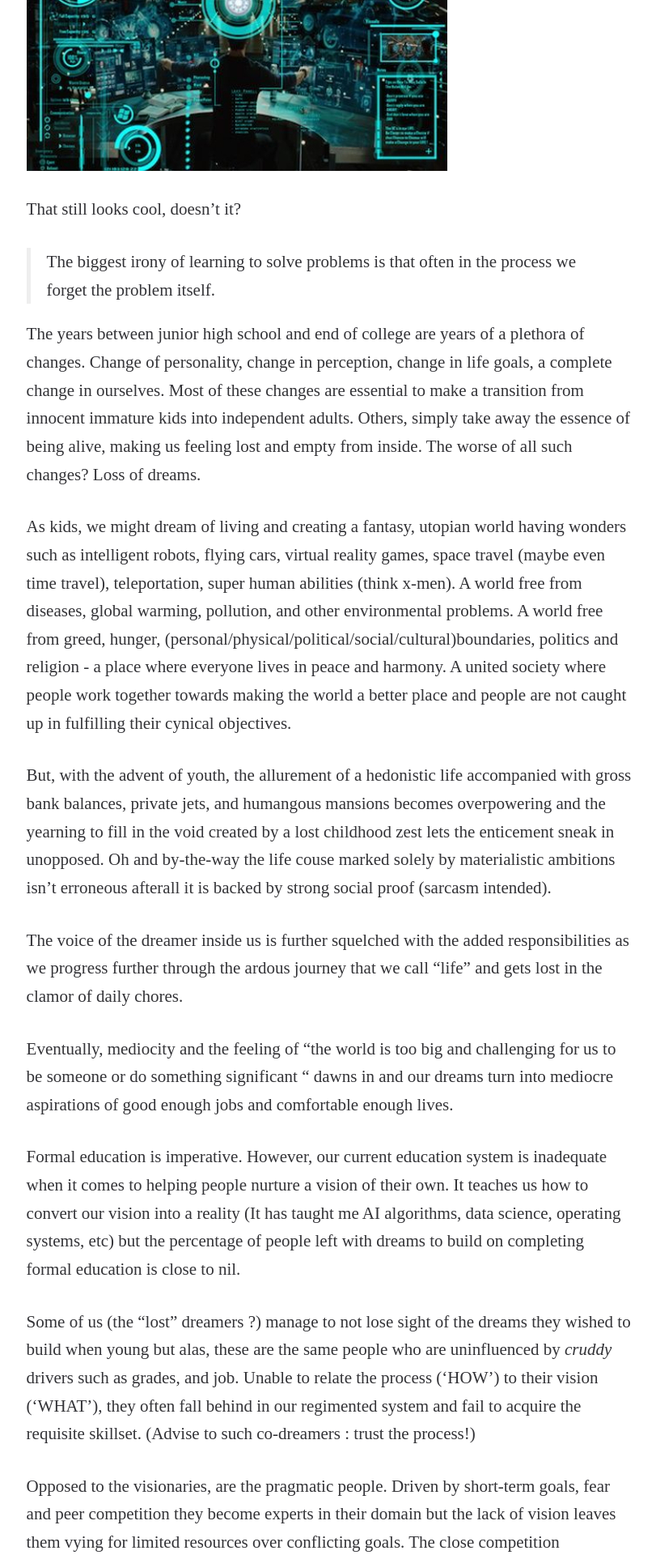
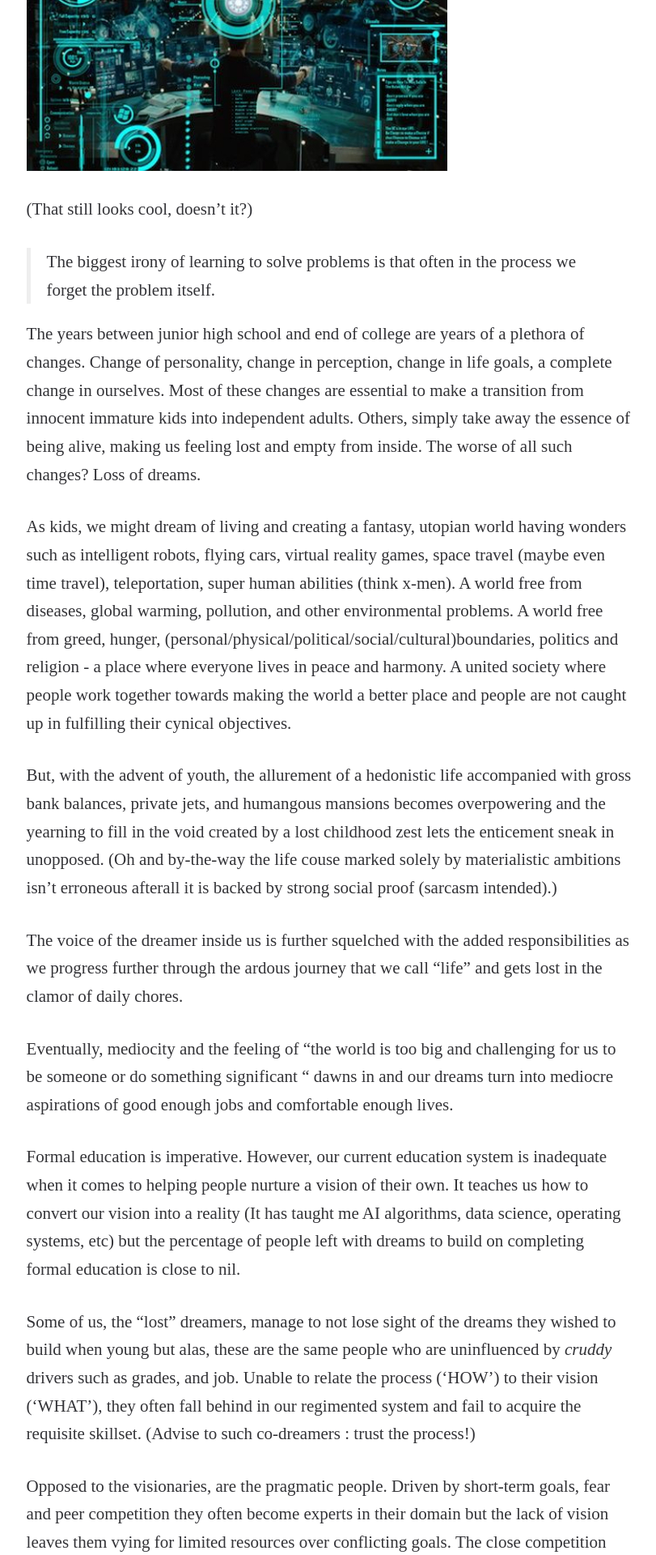
Before and after one commit to samyak45/samyak45.github.io, a Jekyll site: the page built from _posts/2016-05-14-laments-of-an-aging-childhood-dreamer.md, in a window 1280 px wide. Shown: the part 2284-4204 px from the top of the page at 81% size, without its empty margins (233-1044 px from the left). Built offline with Jekyll 4.4.1, drawn with Linux system fonts in a browser that asks for light colours; some web fonts are replaced; some of the changed text lies outside the part shown.

Commit message:
Edits to laments of an aging childhood dreamer

```diff
--- a/_posts/2016-05-14-laments-of-an-aging-childhood-dreamer.md
+++ b/_posts/2016-05-14-laments-of-an-aging-childhood-dreamer.md
@@ -39,7 +39,7 @@
 
 ![Iron Man Augemted Reality & JARVIS](http://samyakchoudhary.com/img/iron-man-jarvis-augmented-reality.jpg){: .center-image }
 
-That still looks cool, doesn't it?
+(That still looks cool, doesn't it?)
 
 >The biggest irony of learning to solve problems is that often in the process we forget the problem itself.
 
@@ -47,7 +47,7 @@
 
 As kids, we might dream of living and creating a fantasy, utopian world having wonders such as intelligent robots, flying cars, virtual reality games, space travel (maybe even time travel), teleportation, super human abilities (think x-men). A world free from diseases, global warming, pollution, and other environmental problems. A world free from greed, hunger, (personal/physical/political/social/cultural)boundaries, politics and religion - a place where everyone lives in peace and harmony. A united society where people work together towards making the world a better place and people are not caught up in fulfilling their cynical objectives.
 
-But, with the advent of youth, the allurement of a hedonistic life accompanied with gross bank balances, private jets, and humangous mansions becomes overpowering and the yearning to fill in the void created by a lost childhood zest lets the enticement sneak in unopposed. Oh and by-the-way the life couse marked solely by materialistic ambitions isn't erroneous afterall it is backed by strong social proof (sarcasm intended).
+But, with the advent of youth, the allurement of a hedonistic life accompanied with gross bank balances, private jets, and humangous mansions becomes overpowering and the yearning to fill in the void created by a lost childhood zest lets the enticement sneak in unopposed. (Oh and by-the-way the life couse marked solely by materialistic ambitions isn't erroneous afterall it is backed by strong social proof (sarcasm intended).)
 
 The voice of the dreamer inside us is further squelched with the added responsibilities as we progress further through the ardous journey that we call "life" and gets lost in the clamor of daily chores.
 
@@ -55,13 +55,15 @@
 
 Formal education is imperative. However, our current education system is inadequate when it comes to helping people nurture a vision of their own. It teaches us how to convert our vision into a reality (It has taught me AI algorithms, data science, operating systems, etc) but the percentage of people left with dreams to build on completing formal education is close to nil.
 
-Some of us (the "lost" dreamers ?) manage to not lose sight of the dreams they wished to build when young but alas, these are the same people who are uninfluenced by *cruddy* drivers such as grades, and job. Unable to relate the process ('HOW') to their vision ('WHAT'), they often fall behind in our regimented system and fail to acquire the requisite skillset. (Advise to such co-dreamers : trust the process!)
+Some of us, the "lost" dreamers, manage to not lose sight of the dreams they wished to build when young but alas, these are the same people who are uninfluenced by *cruddy* drivers such as grades, and job. Unable to relate the process ('HOW') to their vision ('WHAT'), they often fall behind in our regimented system and fail to acquire the requisite skillset. (Advise to such co-dreamers : trust the process!)
 
-Opposed to the visionaries, are the pragmatic people. Driven by short-term goals, fear and peer competition they become experts in their domain but the lack of vision leaves them vying for limited resources over conflicting goals. The close competition eventually wears them out and being coerced into a lackadaisical life in a dead-end career becomes inevitable.
+Opposed to the visionaries, are the pragmatic people. Driven by short-term goals, fear and peer competition they often become experts in their domain but the lack of vision leaves them vying for limited resources over conflicting goals. The close competition eventually wears them out and being coerced into a lackadaisical life in a dead-end career becomes inevitable.
 
-I can sense some scorching readers thinking "itni hi dikkt h to tu khud hi koi trika btade is samasya se bachne ka" {if you have so much problem why don't you yourself come up with some solution}. (Note the 'khud hi' {yourself}). (Unfortunately) Like all problems I ponder about (and have either written or plan to write an idiosyncratic blogpost about), this too requires a cultural shift. It is not a problem of a single individual or a small group of invdividuals can solve. It requires a change in our belief system, a change in our attitudes, a change in our everyday conversations and a change in our what we value in life.
+I can sense some scorching readers thinking "itni hi dikkt h to tu khud hi koi trika btade is samasya se bachne ka" {if you have so much problem why don't you yourself come up with some solution}. (Note the 'khud hi' {yourself}).
 
-Yeah, yeah all that sounds like something worthwhile but dude, everyone needs to earn a living, right? Yes, we need money to live a comfortable and promising life however, we need to [transform our relationship with money](https://ymoyl.wordpress.com/summary-of-your-money-or-your-life/). We need to get away from our consumerist culture. Rather than viewing money as an endproduct or a way to achieve respectable societal status and to acquire ostentatious material possessions, we need to view money for what it is - a tool to lead a happy, comfortable, and fulfilling life that can be put to use to build our dreams.
+Unfortunatel, like all problems I ponder about (and have either written or plan to write an idiosyncratic blogpost about), this requires a cultural shift. It is not a problem of a single individual or a small group of invdividuals can solve. It requires a change in our belief system, a change in our attitudes, a change in our everyday conversations and a change in our what we value in life.
+
+Yeah, yeah all that sounds like something worthwhile but dude, everyone needs to earn a living, right? Yes, we need money to live a comfortable and promising life. However, we need to [transform our relationship with money](https://ymoyl.wordpress.com/summary-of-your-money-or-your-life/). We need to get away from our consumerist culture. Rather than viewing money as an endproduct or a way to achieve respectable societal status and to acquire ostentatious material possessions, we need to view money for what it is - a tool to lead a happy, comfortable, and fulfilling life that can be put to use to build our dreams.
 
 (I will advice you to read the book ["Your Money or Your Life"](https://ymoyl.wordpress.com/summary-of-your-money-or-your-life/) and the concepts of 'Financial Intelligence', 'Financial Integrity', and 'Financial Independence' *might* change your perception of money.)
 
```
